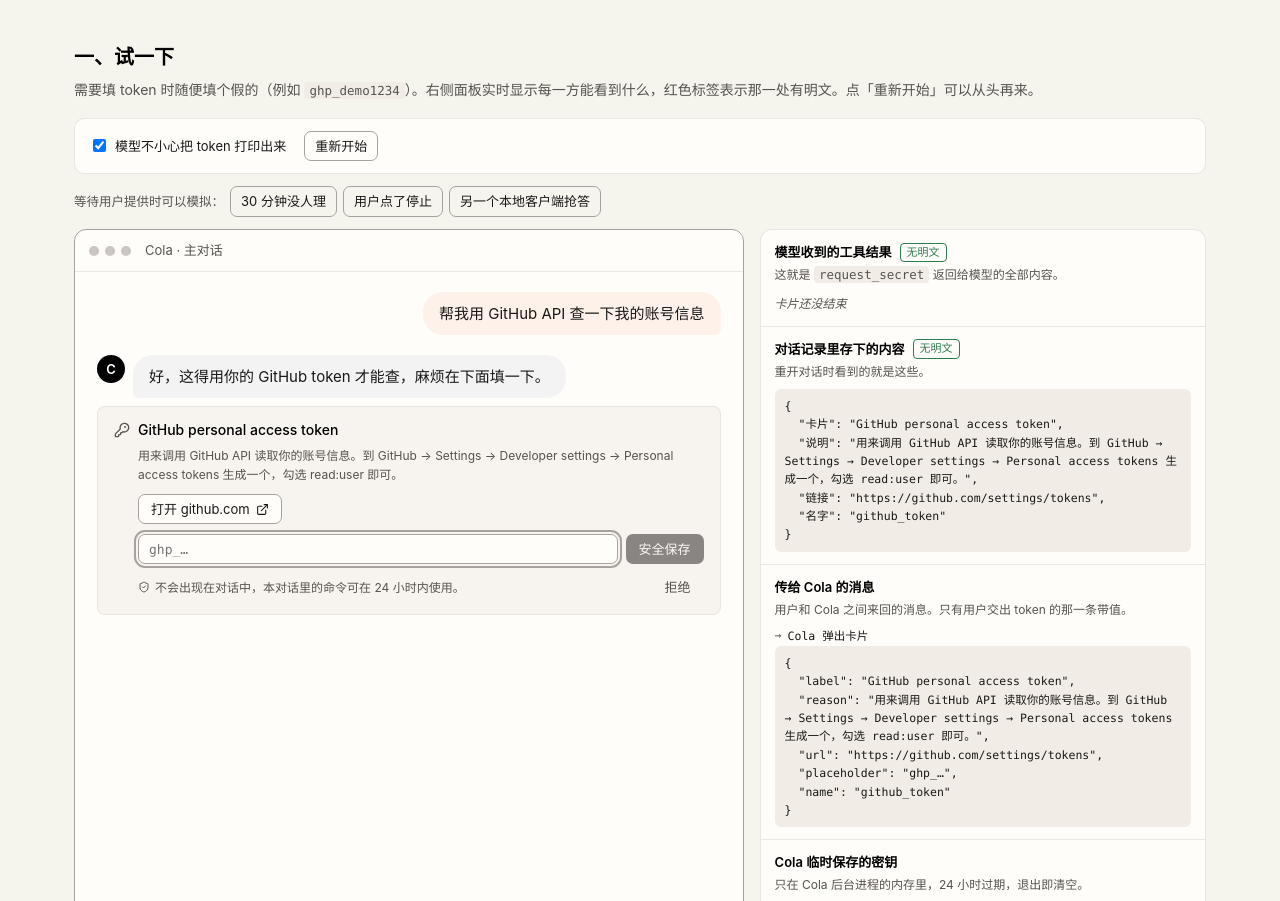
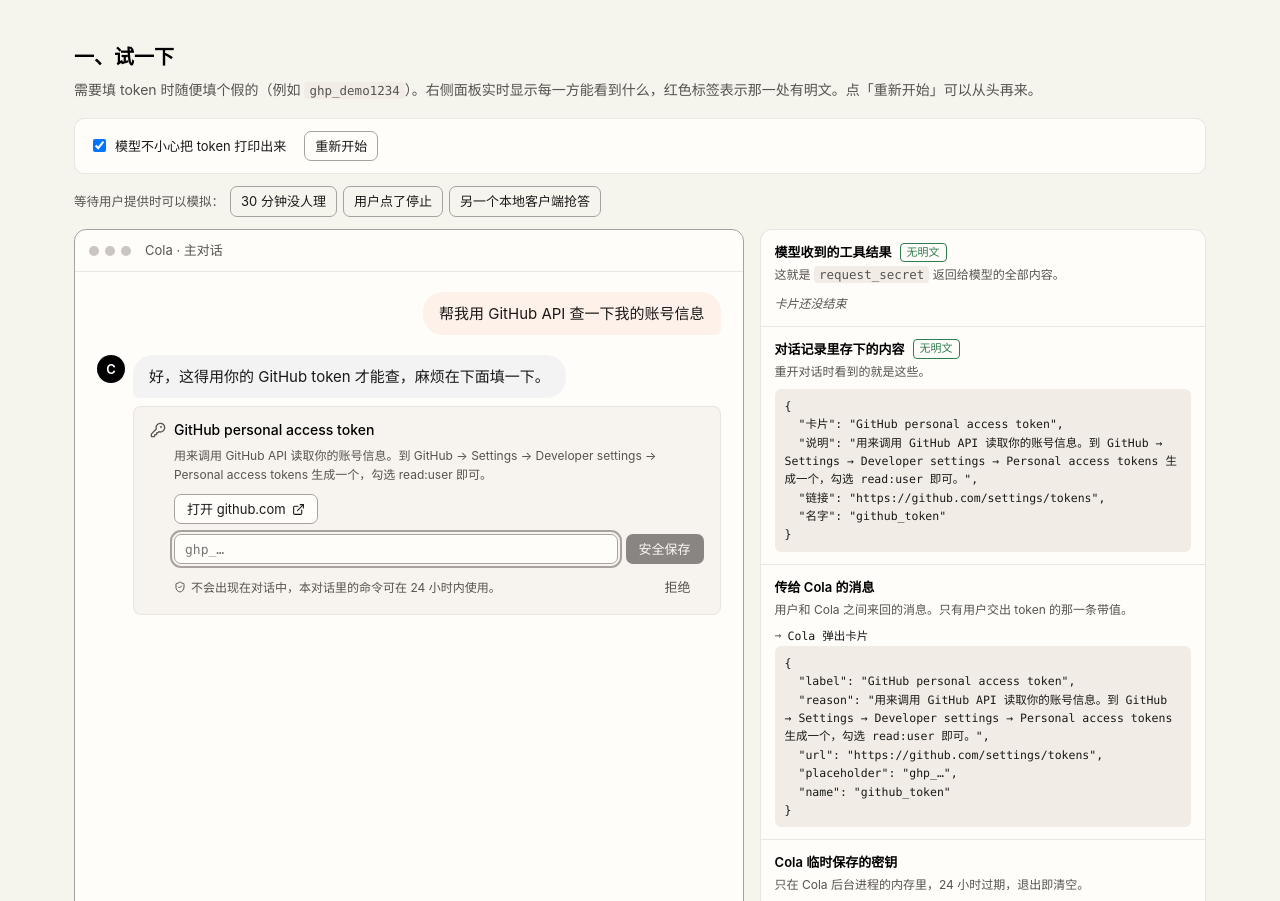
Before and after one commit to mackt/cola-prototypes, a plain HTML site: page request-secret/index.html in a window 1280 px wide. Shown: the part 199-1100 px from the top of the page. Drawn offline with Linux system fonts and the light colour scheme.

Commit message:
docs: line the secret card up with the bubbles
Co-Authored-By: Claude Opus 5.5 <noreply@anthropic.com>

```diff
--- a/request-secret/index.html
+++ b/request-secret/index.html
@@ -357,7 +357,8 @@
         border-radius: var(--cola-radius-card);
         background: var(--cola-bg-surface);
         padding: 12px 16px;
-        margin: 8px 0 12px;
+        /* Lined up with the bubbles, past the avatar column. */
+        margin: 8px 0 12px 36px;
         animation: fade 0.2s cubic-bezier(0.25, 0.46, 0.45, 0.94);
       }
       @keyframes fade {
```
